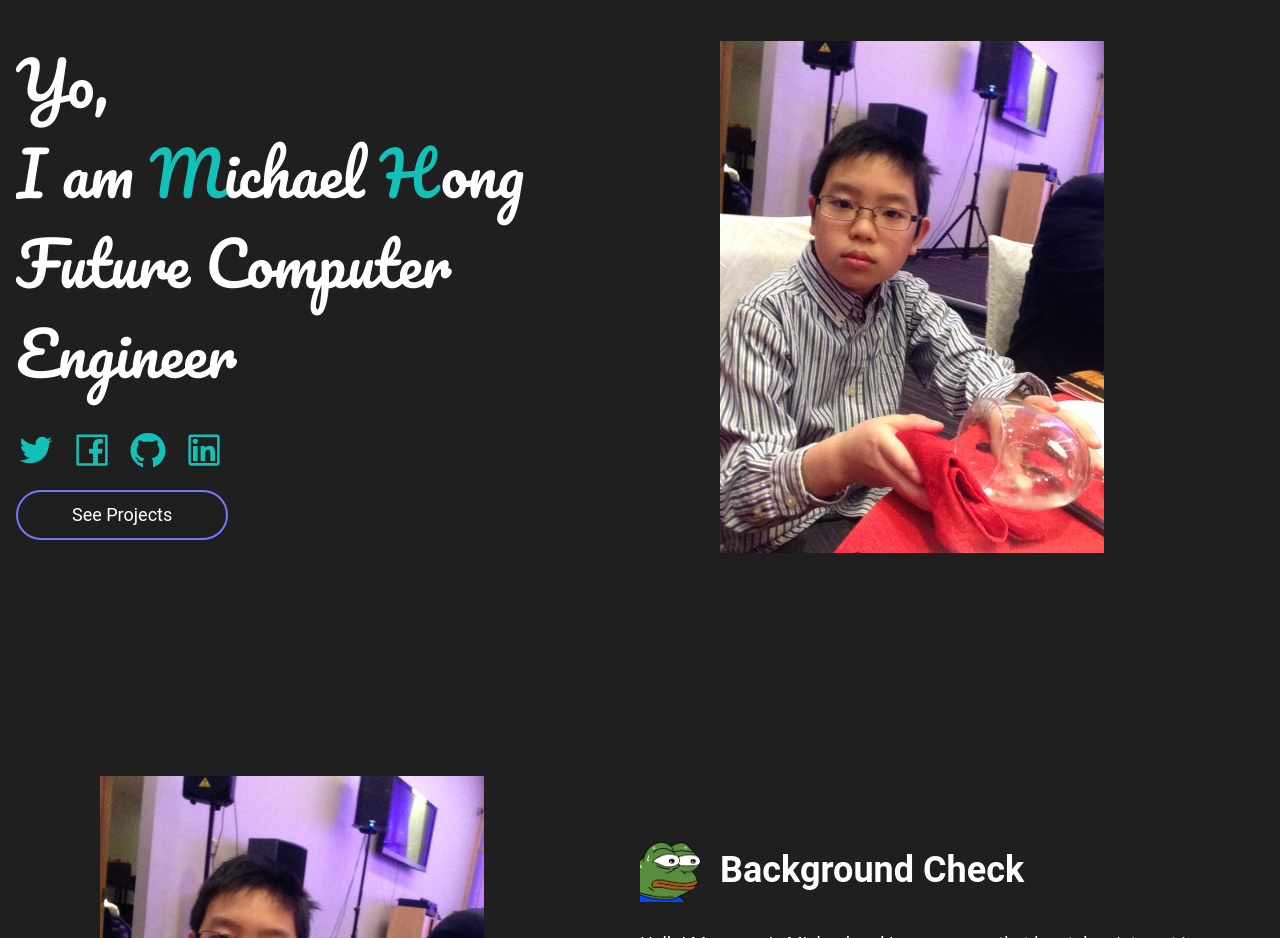
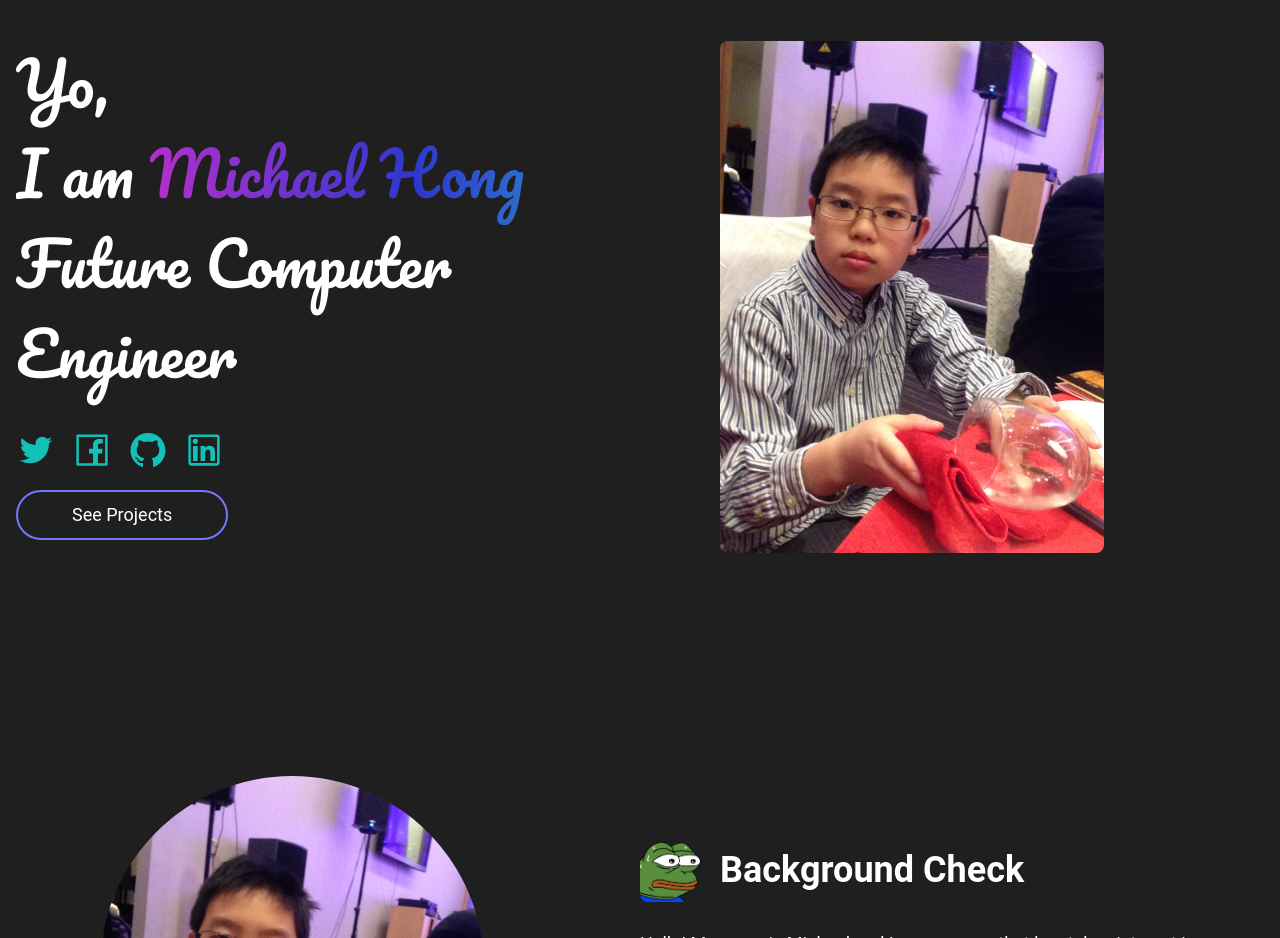
Before and after one commit to mycoal2/portfolio, a React (Create React App) app: page / in a window 1280 px wide. Shown: the part 54-992 px from the top of the page. Built offline with nearby package versions, Linux system fonts and the light colour scheme.

Commit message:
added react router

```diff
--- a/package.json
+++ b/package.json
@@ -9,6 +9,7 @@
     "react": "^18.2.0",
     "react-dom": "^18.2.0",
     "react-icons": "^4.11.0",
+    "react-router-dom": "^6.15.0",
     "react-scripts": "5.0.1",
     "web-vitals": "^2.1.4"
   },
--- a/src/App.jsx
+++ b/src/App.jsx
@@ -1,4 +1,5 @@
 import "./app.scss";
+import {Routes, Route} from "react-router-dom";
 import Header from "./components/Header/Header";
 import Intro from "./components/Intro/Intro";
 import About from "./components/About/About";
@@ -9,10 +10,11 @@ function App() {
   return (
     <>
       <Header/>
-      <Intro/>
-      <About/>
-      <Intro/>
-      <About/>
+      <Routes>
+         <Route path="/" element={<><Intro/><About/></>} />
+         <Route path="/test" element={<></>} />
+      </Routes>
+
     </>
   );
 }
--- a/src/components/About/About.jsx
+++ b/src/components/About/About.jsx
@@ -7,12 +7,12 @@ const About = () => {
             <img
                src="..\Images\pic.jpg"
                alt="coding illustration"
-               className="w-96 h-128 mr-auto ml-20"
+               className="rounded-full shadow w-96 h-128 mr-auto ml-20"
             />
          </div>
          <div className="about-info">
             <h2 className="text-4xl font-bold mb-5 border-indigo-600 pb-2">
-               <img src="../../Images/monkaS.png" alt="👀" className="inline w-20 h-15"></img>
+               <img src="../../Images/monkaS.png" alt="👀" className="rounded-lg inline w-20 h-15"></img>
                Background Check
             </h2>
             <p className="pb-5">
--- a/src/components/Header/Header.jsx
+++ b/src/components/Header/Header.jsx
@@ -1,3 +1,5 @@
+import {Link} from "react-router-dom";
+
 const Header = () => {
   return (
     <header className="flex justify-between py-4 bg-primary text-white fixed w-full z-10">
--- a/src/components/Intro/Intro.jsx
+++ b/src/components/Intro/Intro.jsx
@@ -15,7 +15,7 @@ const Intro = () => {
         <div className="md:pb-5 ">
           <h1 className="cursive text-4xl lg:text-6xl py-3">
             Yo,
-            <br />I am <span className="cursive text-accent">M</span>ichael <span className="cursive text-accent">H</span>ong<br/>
+            <br />I am <span className="cursive nameColor">Michael Hong </span><br/>
             Future Computer Engineer
           </h1>
 
@@ -68,7 +68,7 @@ const Intro = () => {
         </div>
 
         <div>
-          <img src="..\Images\pic.jpg" alt="pic of me lol" className="w-96 h-128 mr-auto ml-20"/>
+          <img src="..\Images\pic.jpg" alt="pic of me lol" className="rounded-lg w-96 h-128 mr-auto ml-20"/>
         </div>
       </div>
     </section>
--- a/src/components/Intro/Intro.scss
+++ b/src/components/Intro/Intro.scss
@@ -2,7 +2,30 @@
     font-family: 'Pacifico', cursive;
     line-height: 1.5 !important;
 }
-
+.nameColor {
+    color: transparent;
+    background-image: linear-gradient(to left, #2ecc40, #2ecccc, #2e38cc, #cc2ecc, #cc2e2e, #ccc42e, #2ecc40);
+    -webkit-background-clip: text;
+    animation: animate 30s linear infinite;
+    -webkit-background-siz: 500%;
+    background-size: 500%;
+}
+@keyframes animate {
+    0% {
+        background-position: 0 100%;
+    }
+    50% {
+        background-position: 500%;
+    }
+    100% {
+        background-position: 0 100%;
+    }
+}
+.nameColor:hover {
+    -moz-animation-play-state: paused;
+    -webkit-animation-play-state: paused;
+    animation-play-state: paused;
+    }
 .Projects {
     --color: #7477FF;
     display: inline-block;
--- a/src/index.js
+++ b/src/index.js
@@ -1,10 +1,13 @@
 import React from 'react';
 import ReactDOM from 'react-dom/client';
 import App from './App';
+import { BrowserRouter} from "react-router-dom";
 
 const root = ReactDOM.createRoot(document.getElementById('root'));
 root.render(
   <React.StrictMode>
-    <App />
+    <BrowserRouter>
+      <App />
+    </BrowserRouter>
   </React.StrictMode>
 );
```
Also changed, not shown: 1 other file (tests, documents, lock files or other folders).
